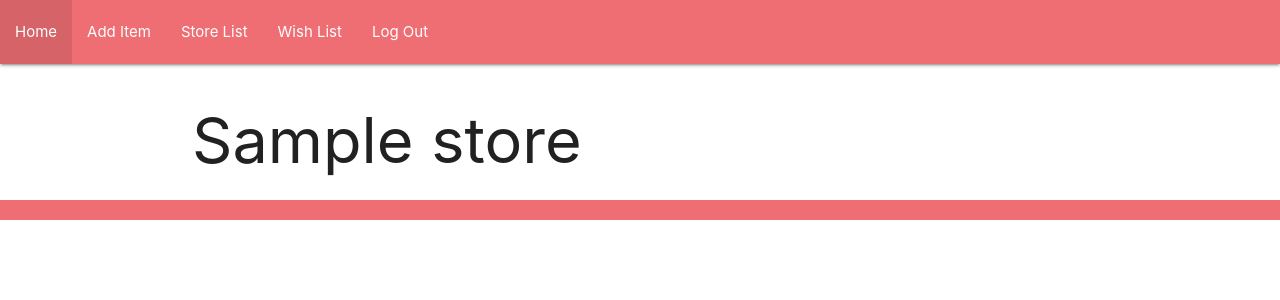
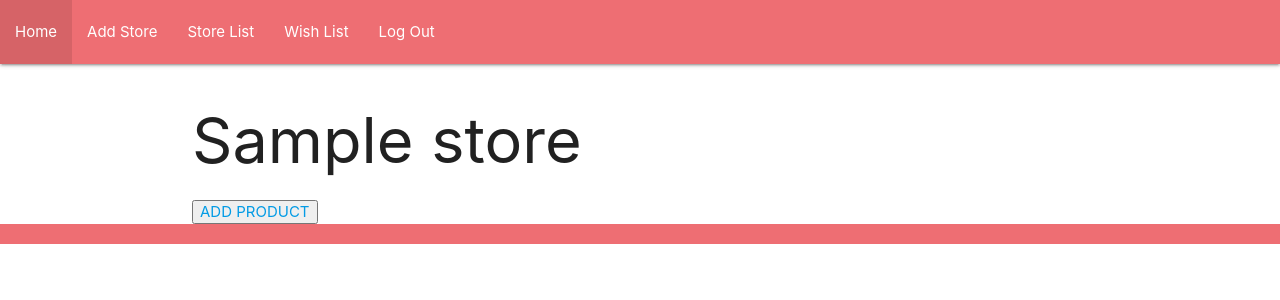
Before and after one commit to victordevera24/project-3, a Django app: page /stores/1/ in a window 1280 px wide. Shown: the top 300 px of the page. Run offline with Django 4.2, Linux system fonts and the light colour scheme; tables that the repository leaves empty hold one stand-in row (values such as "Sample post").

Commit message:
working on adding product details

```diff
--- a/shopping_project/main_app/templates/base.html
+++ b/shopping_project/main_app/templates/base.html
@@ -18,7 +18,7 @@
             <div class="nav-wrapper project3nav">
                 <ul>
                     <li><a href="{% url 'home' %}">Home</a></li>
-                    <li><a href="">Add Item</a></li>
+                    <li><a href="{% url 'stores_create' %}">Add Store</a></li>
                     <li><a href="{% url 'stores_index' %}">Store List</a></li>
                     <li><a href="">Wish List</a></li>
                     <li><a href="">Log Out</a></li>
--- a/shopping_project/main_app/templates/stores/detail.html
+++ b/shopping_project/main_app/templates/stores/detail.html
@@ -3,4 +3,6 @@
 
 <h1>{{store.name}}</h1>
 
+<button><a href = "{% url 'products_create' store.id %}">ADD PRODUCT</a></button>
+
 {% endblock %}
--- a/shopping_project/main_app/urls.py
+++ b/shopping_project/main_app/urls.py
@@ -7,4 +7,5 @@ urlpatterns = [
      path('stores/', views.stores_index, name="stores_index"),
      path('stores/create/', views.StoreCreate.as_view(), name="stores_create"),
      path('stores/<int:store_id>/', views.store_detail, name="detail"),
+     path('stores/<int:store_id>/products/create/', views.ProductCreate.as_view(), name="products_create"),
 ]
--- a/shopping_project/main_app/views.py
+++ b/shopping_project/main_app/views.py
@@ -1,6 +1,6 @@
 from django.shortcuts import render
 from django.http import HttpResponse
-from .models import Store
+from .models import Store, Product
 from django.views.generic.edit import CreateView, UpdateView, DeleteView
 
 #### Define the home view
@@ -20,3 +20,8 @@ class StoreCreate(CreateView):
 def store_detail(request, store_id):
   store = Store.objects.get(id=store_id)
   return render(request, 'stores/detail.html',{'store' : store})
+
+
+class ProductCreate(CreateView):
+  model = Product
+  fields = ['name', 'price', 'sale_price', 'sale_end' ]
```
